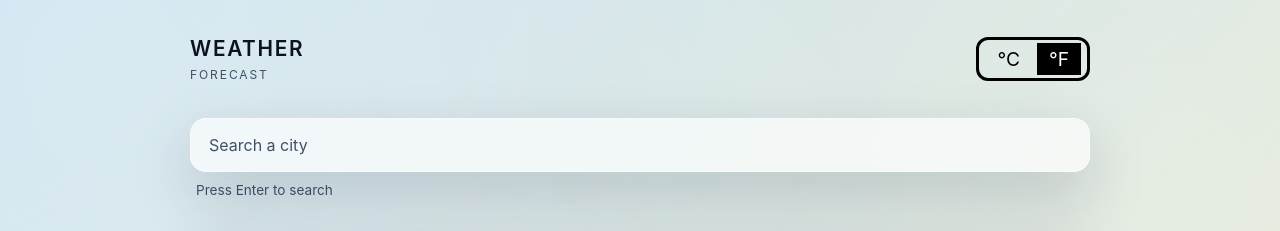
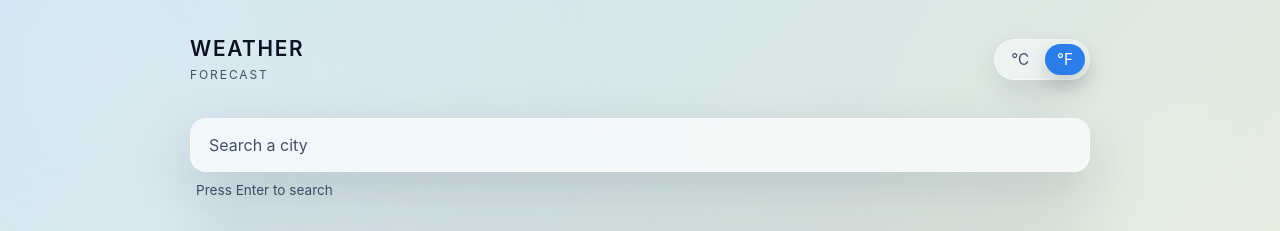
Before and after one commit to azizu06/weather, a website built with webpack: page src/template.html in a window 1280 px wide. Shown: the top 231 px of the page. Built offline with nearby package versions, Linux system fonts and the light colour scheme; files whose address does not match are found by name.

Commit message:
Fix erros and add styling to temp toggle feature

```diff
--- a/src/display.js
+++ b/src/display.js
@@ -23,14 +23,14 @@
 }
 
 export function convertTemp(btn, temp1, temp2, temp) {
-  if (btn.innerText === '°C') {
+  if (btn.innerText === '°C' && !btn.classList.contains('active')) {
     const btnF = document.querySelector('.tempF');
     btn.classList.add('active');
     btnF.classList.remove('active');
     const celTemp = (temp - 32) * (5 / 9);
     temp1.innerText = `${Number(celTemp.toFixed(1))} °C`;
     temp2.innerText = `Feels Like: ${Number(celTemp.toFixed(1))} °C`;
-  } else {
+  } else if (btn.innerText === '°F' && !btn.classList.contains('active')) {
     const btnC = document.querySelector('.tempC');
     btn.classList.add('active');
     btnC.classList.remove('active');
--- a/src/styles.css
+++ b/src/styles.css
@@ -187,19 +187,38 @@
   justify-content: space-between;
 }
 
-.temps {
+.toggle {
   display: flex;
-  border-radius: 12px;
-  border: 3px solid black;
-  padding: 3px 6px;
-  gap: 5px;
+  align-items: center;
 }
 
-button {
-  padding: 4px 12px;
-  background-color: transparent;
-  font-size: 1.2rem;
+.temps {
+  display: inline-flex;
+  align-items: center;
+  gap: 4px;
+  padding: 4px;
+  border-radius: 999px;
+  border: 1px solid var(--border);
+  background: rgba(255, 255, 255, 0.45);
+  box-shadow: 0 12px 30px rgba(15, 23, 42, 0.12);
+  backdrop-filter: blur(12px);
+  -webkit-backdrop-filter: blur(12px);
+}
+
+.temps button {
+  padding: 6px 12px;
+  background: transparent;
+  font-size: 0.95rem;
   border: none;
+  border-radius: 999px;
+  color: var(--muted);
+  transition: transform 0.2s ease, background 0.2s ease, color 0.2s ease,
+    box-shadow 0.2s ease;
+}
+
+.temps button:hover {
+  transform: translateY(-1px);
+  color: var(--text);
 }
 
 img {
@@ -213,9 +232,10 @@
   gap: 50px;
 }
 
-.active {
-  background-color: black;
-  color: white;
+.temps .active {
+  background: var(--accent);
+  color: #fff;
+  box-shadow: 0 8px 20px rgba(15, 23, 42, 0.2);
 }
 
 .card-title {
@@ -261,6 +281,7 @@
   backdrop-filter: blur(var(--glass-blur));
   -webkit-backdrop-filter: blur(var(--glass-blur));
   box-shadow: var(--shadow);
+  transition: border-color 0.2s ease, box-shadow 0.2s ease;
 }
 
 .search__field:focus-within {
@@ -278,6 +299,10 @@
   font-size: 1rem;
   color: var(--text);
   padding: 10px 8px;
+}
+
+.box:focus {
+  outline: none;
 }
 
 .box:focus-visible {
```
